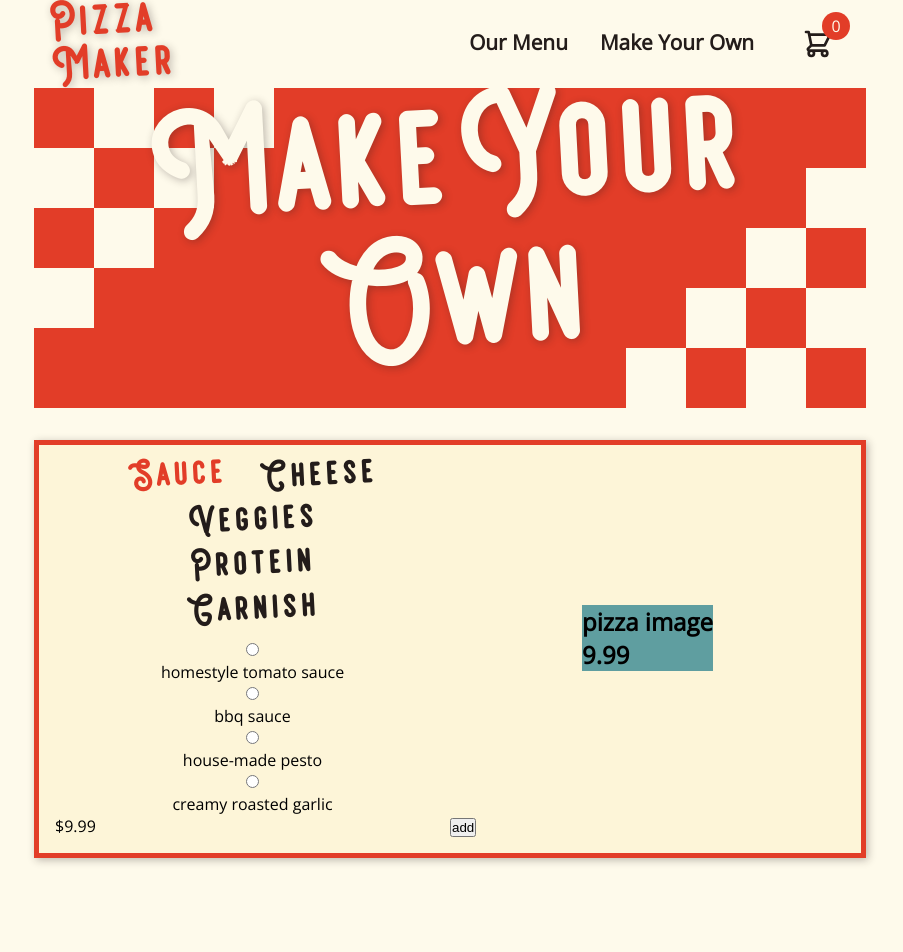
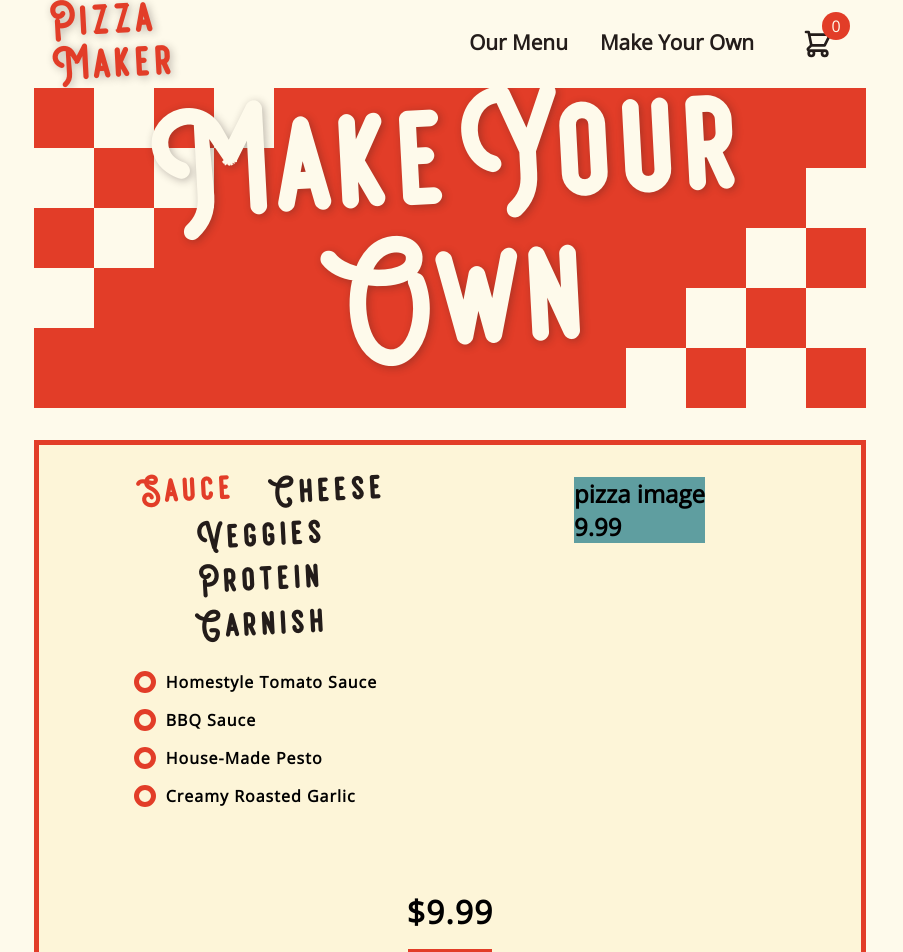
Before and after one commit to wavyadri/pizza-maker, a React (Create React App) app: page /make-your-own in a window 1280 px wide. Shown: the top 952 px of the page, without its empty margins (190-1093 px from the left). Before the commit the page ends 890 px from the top, so only its background shows below. Built offline with nearby package versions, Linux system fonts and the light colour scheme.

Commit message:
Update mysass.scss
Adding styles to Custom.js

```diff
--- a/src/components/Bestsellers.js
+++ /dev/null
@@ -1,11 +0,0 @@
-import React from 'react'
-
-const Bestsellers = () => {
-    return (
-        <div>
-            bestsellers slider
-        </div>
-    )
-}
-
-export default Bestsellers
--- a/src/components/toppings.js
+++ b/src/components/toppings.js
@@ -13,7 +13,7 @@ const toppings = [
     {
         id: 2,
         category:'sauce',
-        title: 'bbq sauce',
+        title: 'BBQ sauce',
         price: 0.50,
         image: 'y',
         vegetarian: true,
--- a/src/mysass.scss
+++ b/src/mysass.scss
@@ -46,15 +46,15 @@ $success: #16c172;
 // all sections
 @mixin section {
   max-width: 65%;
-  padding: 1rem;
+  padding: 2rem;
   margin: 2rem auto;
 }
 
-// organe border
+// orange border
 @mixin border {
   border: 5px solid $primary;
   background-color: $darkerlight;
-  box-shadow: 2px 2px 8px rgba(35, 28, 26, 0.3);
+  // box-shadow: 2px 2px 8px rgba(35, 28, 26, 0.3);
 }
 
 // logo
@@ -80,6 +80,14 @@ $success: #16c172;
   margin-bottom: 0.3em;
 }
 
+@mixin text {
+  font-size: 1rem;
+  font-weight: 600;
+  font-family: $font-main;
+  text-transform: capitalize;
+  letter-spacing: 1px;
+}
+
 // navbar text style
 @mixin navbar-text {
   text-transform: capitalize;
@@ -96,6 +104,7 @@ $success: #16c172;
 
 // buttons
 @mixin button {
+  @include no-select();
   padding: 5px 5px;
   text-transform: capitalize;
   border: 3px solid $primary;
@@ -107,6 +116,28 @@ $success: #16c172;
   &:hover {
     background-color: $danger;
     cursor: pointer;
+  }
+}
+
+// make your own pizza buttons
+@mixin topping-buttons {
+  @include border();
+  -webkit-appearance: none;
+  -moz-appearance: none;
+  appearance: none;
+  /* create custom checkbox appearance */
+  display: inline-block;
+  width: 20px;
+  height: 20px;
+  padding: 6px;
+  cursor: pointer;
+
+  &:checked {
+    background-color: $primary;
+  }
+
+  &:focus {
+    outline: none !important;
   }
 }
 
@@ -507,7 +538,6 @@ body {
       @include flex-center();
       flex-direction: row;
       @include button();
-      margin: 1rem;
       p {
         padding-left: 0.5em;
       }
@@ -566,14 +596,9 @@ body {
         }
       }
       .btn {
-        @include no-select();
         @include button();
         padding: 15px 20px;
         margin: 2rem;
-        &:hover {
-          background-color: $danger;
-          cursor: pointer;
-        }
       }
     }
   }
@@ -715,13 +740,19 @@ body {
 #custom {
   @include section();
   @include border();
+  display: flex;
+  flex-direction: column;
+  justify-content: space-between;
+  height: 600px;
+  .grid {
     display: grid;
     grid-template-columns: 1fr 1fr;
     justify-content: center;
     align-items: center;
-  // background-color: blue;
+
     .custom-toppings {
       justify-self: center;
+      align-self: flex-start;
       @include flex-center();
       width: 80%;
       height: auto;
@@ -747,63 +778,45 @@ body {
       }
       .toppings-items {
         list-style: none;
-      // .items-container {
-      //   input[type="checkbox"] {
-      //     -webkit-appearance: none;
-      //     -moz-appearance: none;
-      //     appearance: none;
-      //     /* create custom checkbox appearance */
-      //     display: inline-block;
-      //     width: 25px;
-      //     height: 25px;
-      //     padding: 6px;
-      //     /* background-color only for content */
-      //     // background-clip: content-box;
-      //     @include border();
-      //     // background-color: #e7e6e7;
-      //     // margin-left: 15px;
-      //     // margin-right: 15px;
-      //     cursor: pointer;
-
-      //     &:checked {
-      //       background-color: $primary;
-      //     }
-
-      //     &:focus {
-      //       outline: none !important;
-      //     }
-      //   }
-      //   input[type="radio"] {
-      //     -webkit-appearance: none;
-      //     -moz-appearance: none;
-      //     appearance: none;
-      //     /* create custom checkbox appearance */
-      //     display: inline-block;
-      //     width: 25px;
-      //     height: 25px;
-      //     padding: 6px;
-      //     /* background-color only for content */
-      //     // background-clip: content-box;
-      //     @include border();
-      //     border-radius: 50%;
-      //     background-color: #e7e6e7;
-      //     margin-left: 15px;
-      //     margin-right: 15px;
-      //     cursor: pointer;
-
-      //     &:checked {
-      //       background-color: $primary;
-      //     }
-
-      //     &:focus {
-      //       outline: none !important;
-      //     }
-      //   }
-      // }
+        .items-container {
+          display: flex;
+          margin: 1rem;
+          input[type="checkbox"] {
+            @include topping-buttons();
+          }
+          input[type="radio"] {
+            @include topping-buttons();
+            border-radius: 50%;
+          }
+          p {
+            @include text();
+            padding: 0 10px;
+          }
+        }
       }
     }
     .custom-pizza {
+      align-self: flex-start;
       justify-self: center;
       background-color: cadetblue;
     }
   }
+  .custom-footer {
+    @include flex-center();
+    .custom-total {
+      grid-column: 1/-1;
+      justify-self: center;
+      @include text();
+      font-size: 2rem;
+      padding: 1rem 0;
+    }
+    .custom-add {
+      grid-column: 1/-1;
+      justify-self: center;
+      .btn {
+        @include button();
+        padding: 15px 20px;
+      }
+    }
+  }
+}
--- a/src/pages/Custom.js
+++ b/src/pages/Custom.js
@@ -33,6 +33,7 @@ const Custom = () => {
 
     return (
         <section id='custom'>
+            <div className="grid">
                 <div className="custom-toppings">
                     <ul className="toppings-list">
                         {toppingCategory.map((item, index) => {
@@ -50,6 +51,7 @@ const Custom = () => {
                                         key={id}
                                         type={category === 'sauce' ? 'radio' : 'checkbox'}
                                         name={category}
+                                        className='radio-checkbox'
                                         value={`option-${id}`}
                                         checked={checked}
                                         onClick={category === 'sauce' ?
@@ -59,7 +61,6 @@ const Custom = () => {
                                         }
                                     />
                                     <p className='title'>{title}</p>
-                                {/* <span className="checkmark"></span> */}
                                 </label>
                             </>
                         })}
@@ -81,12 +82,15 @@ const Custom = () => {
                         </div>
                     })}
                 </div>
+            </div>
+            <div className="custom-footer">
                 {/* make this span both columns */}
                 <div className="custom-total">${totalCustom}</div>
                 {/* make this span both columns */}
                 <div className="custom-add">
                     <button className='btn' onClick={() => {addCustomPizza()}}>add</button>
                 </div>
+            </div>
         </section>
     )
 }
--- a/src/pages/FullMenu.js
+++ b/src/pages/FullMenu.js
@@ -1,5 +1,4 @@
 import React from 'react'
-import BestSellers from '../components/Bestsellers'
 import { useGlobalContext } from '../contexts'
 import menu from '../components/menu'
 import { Link } from 'react-router-dom'
@@ -13,7 +12,6 @@ const FullMenu = () => {
 
     return (
         <section id='menu'>
-            {/* <BestSellers/> */}
             <div className="menu-links">
                 <ul className="menu-list">
                     {categories.map((item, index) => {
--- a/src/pages/SinglePizza.js
+++ b/src/pages/SinglePizza.js
@@ -9,7 +9,6 @@ import image2 from '../images/temp-pizza.png'
 const url = 'https://images.onlinelabels.com/images/clip-art/toons4biz/Pepperoni%20Pizza-189439.png'
 
 const SinglePizza = () => {
-    // let item = {id: 1, title: 'haha'};
     const {menuItems, addItem} = useGlobalContext();
 
     const {title} = useParams();
```
Lines whose indentation alone changed are shown as unchanged.
